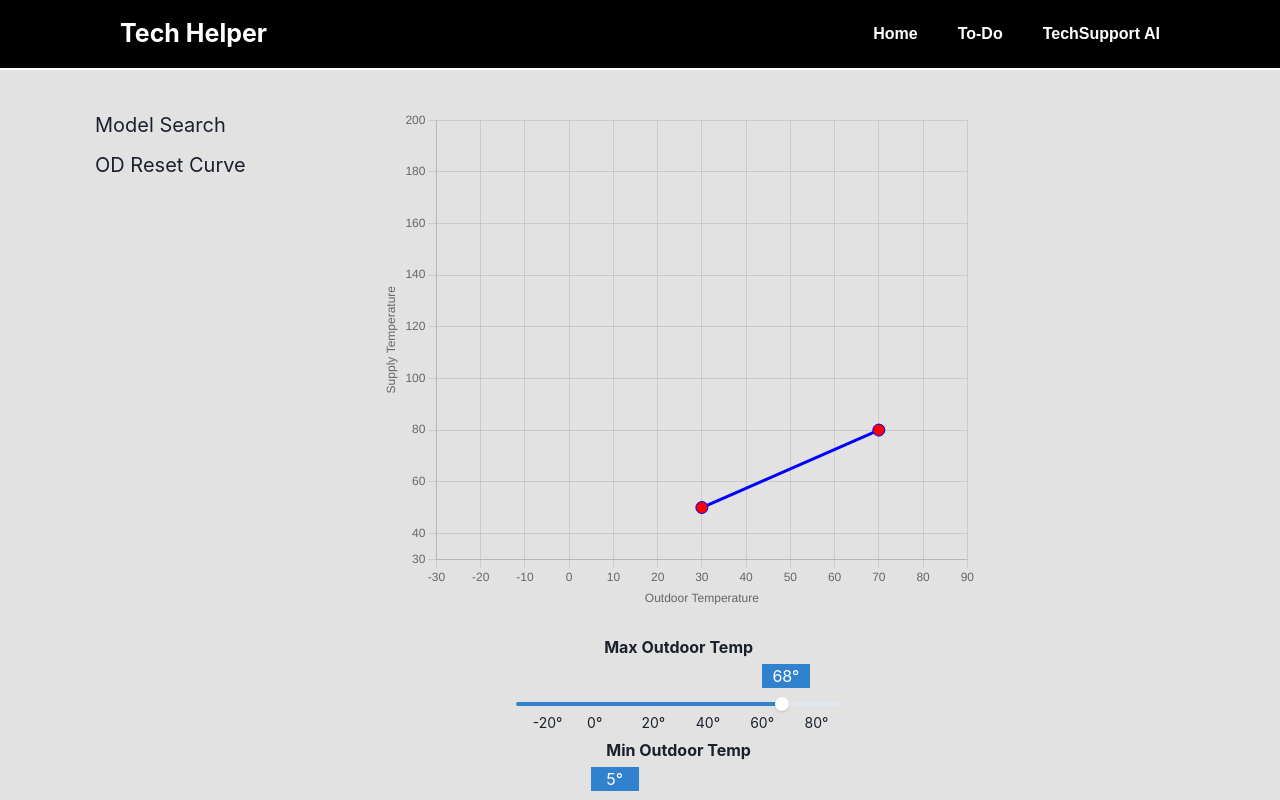
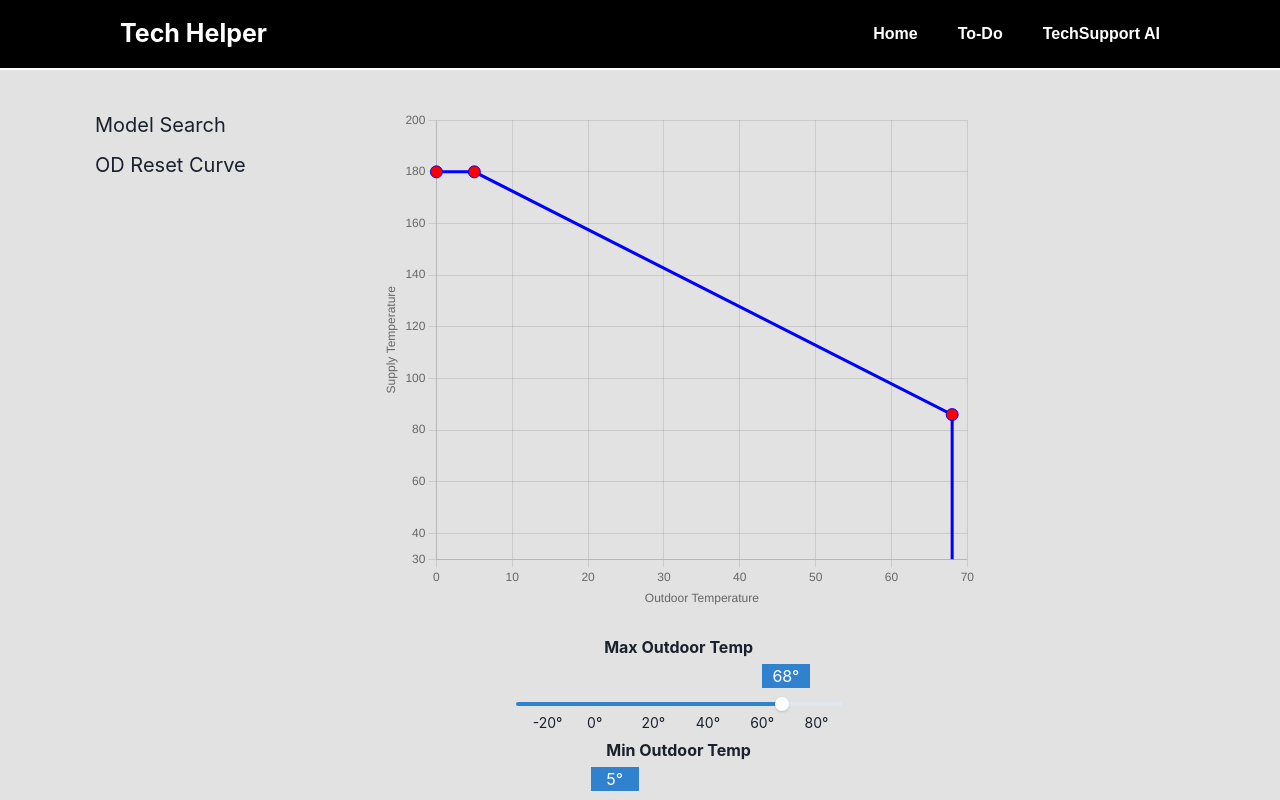
Before and after one commit to Erick-Bravo/tech_helper, a React (Create React App) app: page / in a window 1280 px wide. Both pictures are taken after a click on the element "OD Reset Curve". Built offline with nearby package versions, Linux system fonts and the light colour scheme.

Commit message:
chart updated to reflex values

```diff
--- a/src/components/Links_Home/OutdoorResetChart/OutdoorResetChart.tsx
+++ b/src/components/Links_Home/OutdoorResetChart/OutdoorResetChart.tsx
@@ -17,9 +17,15 @@ import MinSupplySlider from "./Sliders/MinSupplySlider";
 ChartJS.register(CategoryScale, LinearScale, PointElement, LineElement, Title);
 
 const OutdoorResetChart = () => {
+  const [maxODTemp, setMaxODTemp] = useState(68);
+  const [minODTemp, setMinODTemp] = useState(5);
+  const [maxSupplyTemp, setMaxSupplyTemp] = useState(180);
+  const [minSupplyTemp, setMinSupplyTemp] = useState(86);
   // Individual points for the graph
-  const point1 = { x: 30, y: 50 }; // Example values
-  const point2 = { x: 70, y: 80 }; // Example values
+  const point1 = { x: 0, y: maxSupplyTemp };
+  const point2 = { x: minODTemp, y: maxSupplyTemp };
+  const point3 = { x: maxODTemp, y: minSupplyTemp };
+  const point4 = { x: maxODTemp, y: 0 };
 
   const xLabels = [-30, -20, -10, 0, 10, 20, 30, 40, 50, 60, 70, 80, 90];
 
@@ -29,7 +35,7 @@ const OutdoorResetChart = () => {
     datasets: [
       {
         label: "Outdoor Reset Curve",
-        data: [point1, point2],
+        data: [point1, point2, point3, point4],
         fill: false,
         borderColor: "blue",
         showLine: true, // Display lines between points
@@ -43,12 +49,14 @@ const OutdoorResetChart = () => {
   const options: any = {
     scales: {
       x: {
-        type: "category",
+        type: "linear",
         title: {
           display: true,
           text: "Outdoor Temperature",
         },
       },
+      min: -30,
+      max: 90,
       y: {
         title: {
           display: true,
@@ -70,7 +78,7 @@ const OutdoorResetChart = () => {
         <Text fontWeight="bold" m="25px 0 10px">
           Max Outdoor Temp
         </Text>
-        <MaxODSlider />
+        <MaxODSlider maxODTemp={maxODTemp} setMaxODTemp={setMaxODTemp}/>
         <Text fontWeight="bold" m="5px 0 10px">
           Min Outdoor Temp
         </Text>
--- a/src/components/Links_Home/OutdoorResetChart/Sliders/MaxODSlider.tsx
+++ b/src/components/Links_Home/OutdoorResetChart/Sliders/MaxODSlider.tsx
@@ -6,10 +6,8 @@ import {
   SliderMark,
   Box,
 } from "@chakra-ui/react";
-import { useState } from "react";
 
-const MaxODSlider = () => {
-  const [sliderValue, setSliderValue] = useState(68);
+const MaxODSlider = ({maxODTemp, setMaxODTemp}: any) => {
 
   const labelStyles = {
     mt: "2",
@@ -21,11 +19,11 @@ const MaxODSlider = () => {
     <Box p={4} pt={6} w="60%">
       <SliderChakra
         aria-label="slider-ex-6"
-        onChange={(val) => setSliderValue(val)}
+        onChange={(val) => setMaxODTemp(val)}
         min={-30}
         max={90}
-        value={sliderValue}
-        defaultValue={sliderValue}
+        value={maxODTemp}
+        defaultValue={maxODTemp}
       >
         <SliderMark value={-20} {...labelStyles}>
           -20°
@@ -46,7 +44,7 @@ const MaxODSlider = () => {
           80°
         </SliderMark>
         <SliderMark
-          value={sliderValue}
+          value={maxODTemp}
           textAlign="center"
           bg="blue.500"
           color="white"
@@ -54,7 +52,7 @@ const MaxODSlider = () => {
           ml="-5"
           w="12"
         >
-          {sliderValue}°
+          {maxODTemp}°
         </SliderMark>
         <SliderTrack>
           <SliderFilledTrack />
```
